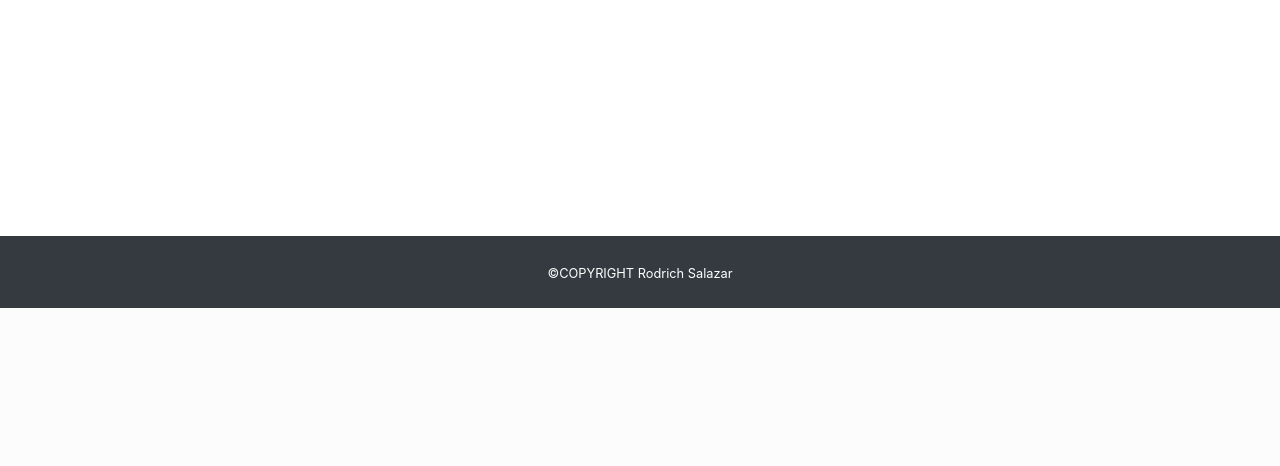
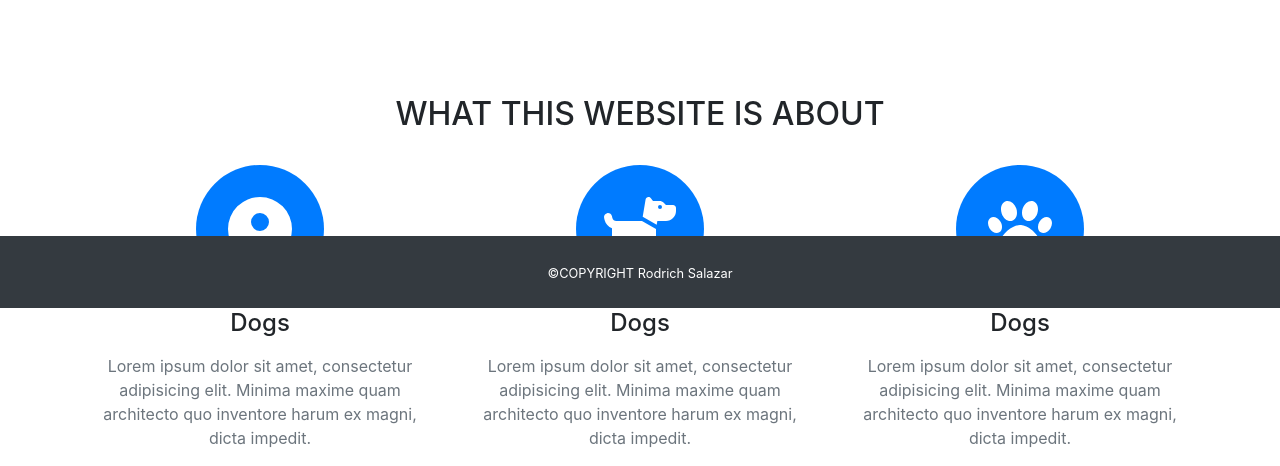
Before and after one commit to RRSALAZAR21163/DigitalAssesmentWebsiteY12, a Flask app: page / in a window 1280 px wide. Shown: the part 492-958 px from the top of the page. Before the commit the page ends 800 px from the top, so only its background shows below. Run offline with Flask 3, Linux system fonts and the light colour scheme; some libraries are stand-ins or nearby versions.

Commit message:
Home page template + Other
Home page template + added some other stuff that could be for future

```diff
--- a/website/__init__.py
+++ b/website/__init__.py
@@ -13,14 +13,13 @@
     db.init_app(app)
 
 
-
     from .views import views
     from .auth import auth
 
     app.register_blueprint(views, url_prefix='/')
     app.register_blueprint(auth, url_prefix='/')
 
-    from .models import User, Note
+    from .models import User, Note, Post
 
     with app.app_context():
         db.create_all()
--- a/website/templates/home.html
+++ b/website/templates/home.html
@@ -1,8 +1,68 @@
 {% extends "template.html" %}
 {% block title %}Home{% endblock %}
+{% block content %}
+<head>
+    <!-- Font Awesome icons (free version)-->
+    <script src="https://use.fontawesome.com/releases/v6.3.0/js/all.js" crossorigin="anonymous"></script>
+    <!-- Google fonts-->
+    <link href="https://fonts.googleapis.com/css?family=Lora:400,700,400italic,700italic" rel="stylesheet" type="text/css" />
+    <link href="https://fonts.googleapis.com/css?family=Open+Sans:300italic,400italic,600italic,700italic,800italic,400,300,600,700,800" rel="stylesheet" type="text/css" />
+    <!-- Core theme CSS (includes Bootstrap)-->
+    <link href="css/styles.css" rel="stylesheet" />
+</head>
 
-{% block content %}
+<section>
+    <!-- Masthead-->
+    <header class="masthead">
+        <div class="container">
+            <div class="masthead-subheading">Welcome To Our Website</div>
+            <div class="masthead-heading text-uppercase">It's Nice To Meet You!</div>
+            <a class="btn btn-primary btn-xl text-uppercase" href="/dashboard">User Dashboard!</a>
+        </div>
+    </header>
 
-<h1> This is the Home Page </h1>
+</section>
 
+        <br/>
+        <br/>
+        <br/>
+        <br/>
+        <!-- Services-->
+        <section class="page-section" id="services">
+            <div class="container">
+                <div class="text-center">
+                    <h2 class="section-heading text-uppercase">What This Website is about</h2>
+                </div>
+                <br/>
+                <div class="row text-center">
+                    <div class="col-md-4">
+                        <span class="fa-stack fa-4x">
+                            <i class="fas fa-circle fa-stack-2x text-primary"></i>
+                            <i class="fas fa-circle-user fa-stack-1x fa-inverse"></i>
+                        </span>
+                        <h4 class="my-3">Dogs</h4>
+                        <p class="text-muted">
+                            Lorem ipsum dolor sit amet, consectetur adipisicing elit. Minima maxime quam architecto quo inventore harum ex magni, dicta impedit.</p>
+                    </div>
+                    <div class="col-md-4">
+                        <span class="fa-stack fa-4x">
+                            <i class="fas fa-circle fa-stack-2x text-primary"></i>
+                            <i class="fas fa-dog fa-stack-1x fa-inverse"></i>
+                        </span>
+                        <h4 class="my-3">Dogs</h4>
+                        <p class="text-muted">
+                            Lorem ipsum dolor sit amet, consectetur adipisicing elit. Minima maxime quam architecto quo inventore harum ex magni, dicta impedit.</p>
+                    </div>
+                    <div class="col-md-4">
+                        <span class="fa-stack fa-4x">
+                            <i class="fas fa-circle fa-stack-2x text-primary"></i>
+                            <i class="fas fa-paw fa-stack-1x fa-inverse"></i>
+                        </span>
+                        <h4 class="my-3">Dogs</h4>
+                        <p class="text-muted">
+                            Lorem ipsum dolor sit amet, consectetur adipisicing elit. Minima maxime quam architecto quo inventore harum ex magni, dicta impedit.</p>
+                    </div>
+                </div>
+            </div>
+        </section>
 {% endblock %}
--- a/website/templates/template.html
+++ b/website/templates/template.html
@@ -7,6 +7,27 @@
       <meta name="viewport" content="width=device-wdth, initial-scale=1" />
      <!-- Bootstrap CSS -->
       <link rel="stylesheet" href="https://cdn.jsdelivr.net/npm/bootstrap@4.4.1/dist/css/bootstrap.min.css" integrity="sha384-Vkoo8x4CGsO3+Hhxv8T/Q5PaXtkKtu6ug5TOeNV6gBiFeWPGFN9MuhOf23Q9Ifjh" crossorigin="anonymous">
+
+      <!-- Core theme CSS (includes Bootstrap)-->
+      <link href="css/styles.css" rel="stylesheet" />
+
+<!--STYLE SHEET FOR LAYOUT-->
+      <link href="static/css/styles.css" rel="stylesheet" />
+
+{% block javascript %}
+  <script type="text/javascript">
+    function deleteNote(noteId) {
+      fetch("/delete-note", {
+        method: "POST",
+        body: JSON.stringify({ noteId: noteId}),
+      }).then((_res) => {
+        window.location.href = "/dashboard";
+      });
+    }
+  </script>
+
+{% endblock %}
+
       <title> {% block title %}Home{% endblock  %} </title>
 
   <style>
@@ -45,22 +66,27 @@
             <a class="nav-link" href="/dashboard">Dashboard</a>
           </li>
           <li class="nav-item">
+            <a class="nav-link" href="/blogs">Blogs</a>
+          </li>
+          <li class="nav-item">
             <a class="nav-link" href="/logout">Logout</a>
           </li>
-        {% else %}
-          <li class="nav-item">
+          {% else %}
+        <li class="nav-item">
           <a class="nav-link" href="/home">Home</a>
-          </li>
+        </li>
           <li class="nav-item">
             <a class="nav-link" href="/login">Login</a>
           </li>
           <li class="nav-item">
               <a class="nav-link" href="/signup">Signup</a>
-          </li>
-        {% endif %}
+            </li>
+            {% endif %}
         </ul>
       </div>
     </nav>
+
+
 
     {% with messages = get_flashed_messages(with_categories=true) %}
     {% if messages %}
@@ -80,7 +106,7 @@
     </div>
     {% endif %} {% endfor %} {% endif %} {% endwith %}
 
-    <div class="container">
+    <div>
     {% block content %}
     {% endblock %}
     </div>
```
Also changed, not shown: website/models.py (+14 -1 lines), website/static/css/styles.css (added, +25 -0 lines), instance/database.db.
